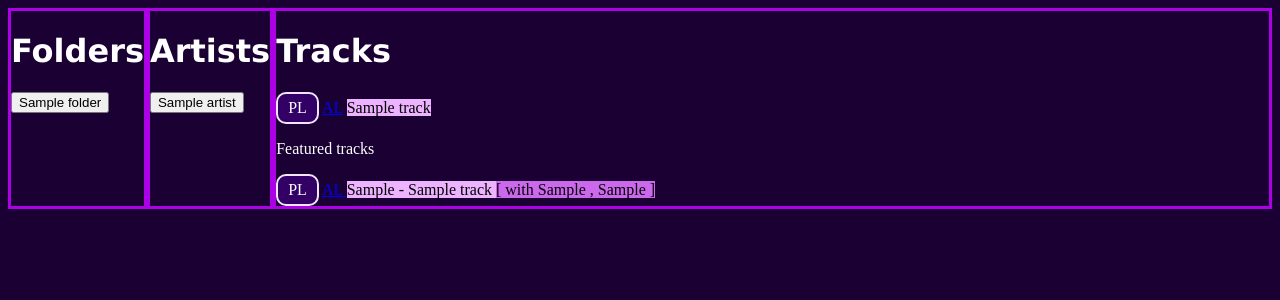
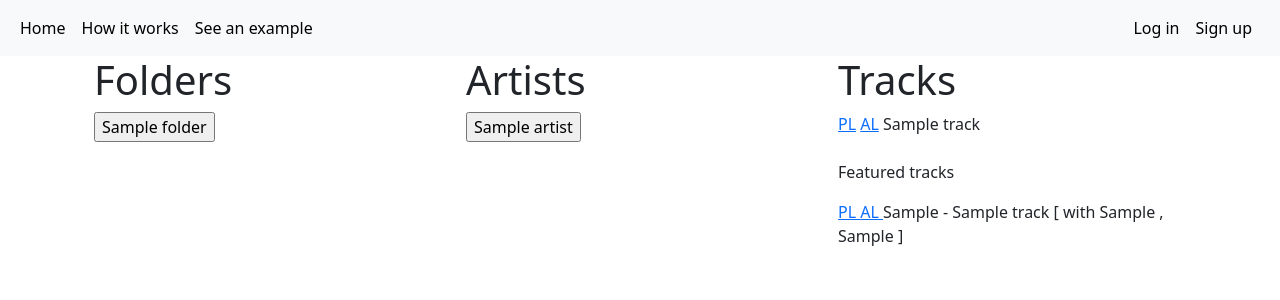
Before and after one commit to aniakonie/My_Sound_Archive, a Flask app: template website/templates/library_view.html in a window 1280 px wide. Shown: the top 300 px of the page. Run offline with Flask 3, Linux system fonts and the light colour scheme; the template is opened without the code that fills it: most values are stand-ins (such as "Sample title", 1, 10 or a date in 2020).

Commit message:
html library view modified - using base html

```diff
--- a/website/static/main_style.css
+++ /dev/null
@@ -1,45 +0,0 @@
-body {
-    background-color: rgb(26, 0, 51);
-}
-
-h1 {
-    color: rgb(255, 255, 255);
-    font-family: Verdana;
-}
-
-.container {
-    display: flex;
-    flex-direction: row;
-
-}
-
-.item {
-    border-style: solid;
-    border-color:rgb(172, 0, 230)
-}
-
-
-.Tracks {
-    flex-grow: 1;
-
-}
-
-
-span.track {
-    background-color: rgb(237, 179, 255)
-}
-
-span.track_add {
-    background-color: rgb(204, 104, 235)
-}
-
-a.play_track{
-    background-color: rgb(51, 0, 102);
-    color: white;
-    padding: 5px 10px;
-    text-align: center;
-    text-decoration: none;
-    display: inline-block;
-    border: 2px solid rgb(242, 230, 255);
-    border-radius: 10px;
-}
--- a/website/templates/base.html
+++ b/website/templates/base.html
@@ -31,9 +31,12 @@
                 <a class="nav-link active" aria-current="page" href="http://127.0.0.1:5000/how_it_works">How it works</a>
               </li>
             {% endif %}
+
+            {% if current != "library" %}
               <li class="nav-item">
-                <a class="nav-link active" aria-current="page" href="#">See an example</a>
+                <a class="nav-link active" aria-current="page" href="http://127.0.0.1:5000/library">See an example</a>
               </li>
+            {% endif %}
               <!-- <form class="d-flex" role="search">
                 <input class="form-control me-2" type="search" placeholder="Search" aria-label="Search">
                 <button class="btn btn-outline-success" type="submit">Search</button>
--- a/website/templates/library_view.html
+++ b/website/templates/library_view.html
@@ -1,17 +1,14 @@
-<!DOCTYPE html>
-<html>
+{% extends "base.html" %}
 
-<head>
-<link rel="stylesheet" href="/static/main_style.css">
-<title>VMLibrary</title>
-</head>
+{% block title %}VML Sample{% endblock %}
 
-<body>
-
+{% block content %}
 
 <div class="container">
 
-    <div class="item Folders">
+    <div class="row">
+
+        <div class="col">
         <h1>Folders</h1>
         {% for folder in folders %}
             <form method="POST">
@@ -21,9 +18,8 @@
         {% endfor %}
         </div>
 
-    <div class="item Artists">
+        <div class="col">
             <h1>Artists</h1>
-
             {% for artist in artists_folders %}
                 <form method="POST">
                     <input type="hidden" name="selected_artist" value="{{ artist }}">
@@ -32,7 +28,7 @@
             {% endfor %}
         </div>
 
-    <div class="item Tracks">
+        <div class="col">
             <h1>Tracks</h1>
             {% if selected_artist != "Loose tracks" %}
                 {% for track in tracklist %}
@@ -58,9 +54,9 @@
                 {% endfor %}
             {% endif %}
 
-
+            <br>
             {% if tracklist_featured|length > 0 %}
-    <p style="color:white;">Featured tracks</p>
+            <p>Featured tracks</p>
                 {% for track in tracklist_featured %}
                     <a class="play_track" href="{{track["track_uri"]}}">PL </a>
                     <a class="open_album" href="{{track["album_uri"]}}">AL </a>
@@ -75,10 +71,8 @@
                     <br>
                 {% endfor %}
             {% endif %}
-
+        </div>
+    </div>
 </div>
 
-</div>
-
-</body>
-</html>
+{% endblock %}
```
Also changed, not shown: website/views.py (+7 -7 lines). Lines whose indentation alone changed are shown as unchanged.
